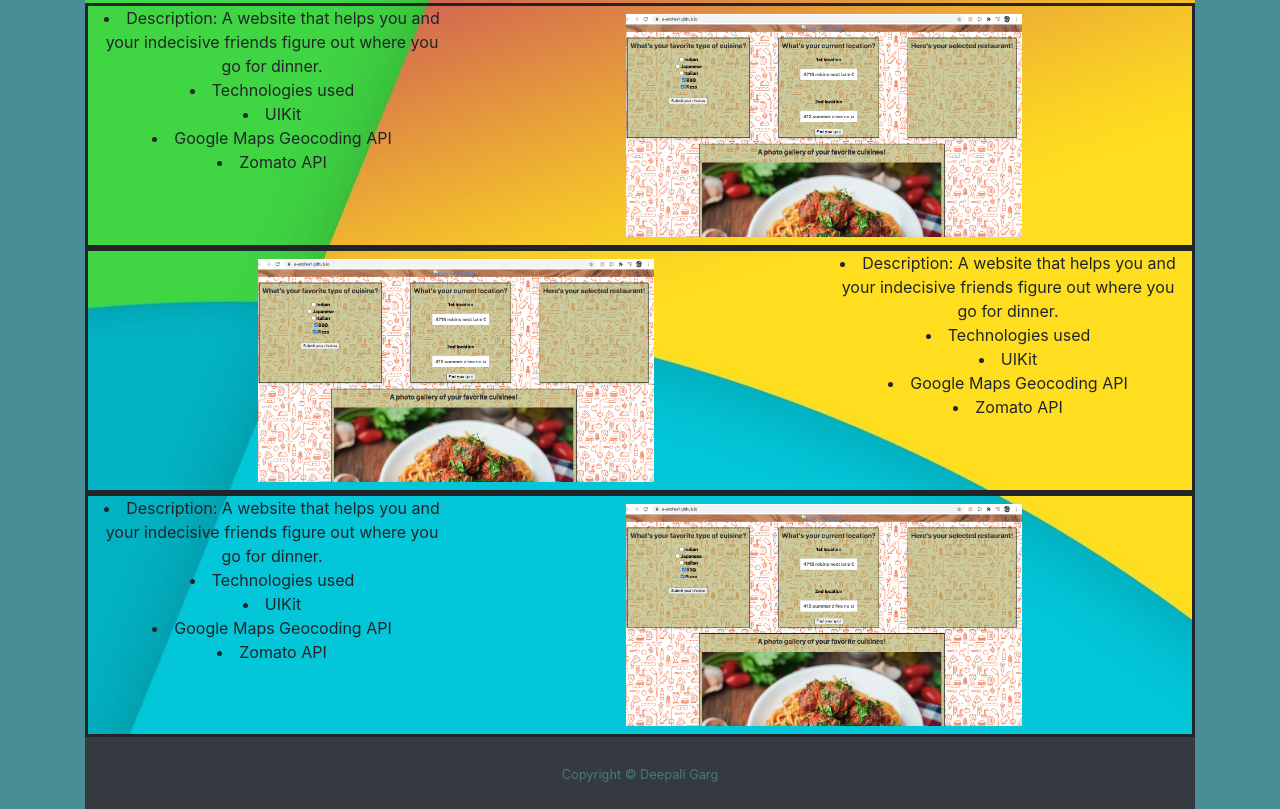
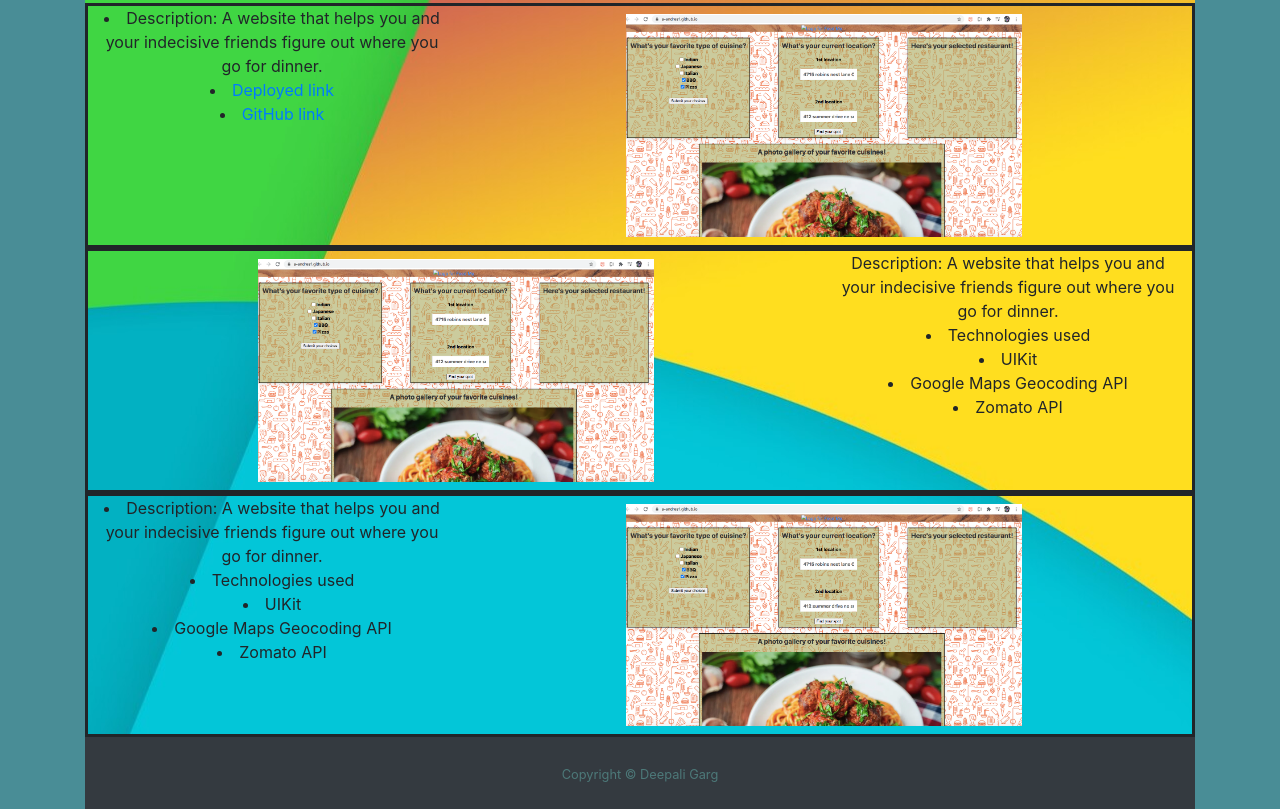
Before and after one commit to Deepali-Gtech/Professional-Materials, a plain HTML site: page git.html in a window 1280 px wide. Shown: the part 105-914 px from the top of the page. Drawn offline with nearby package versions, Linux system fonts and the light colour scheme.

Commit message:
updated the link on git.html file

```diff
--- a/git.html
+++ b/git.html
@@ -27,7 +27,7 @@
     <header class="container">
         <nav class="navbar navbar-expand-sm navbar-dark bg-dark">
             <div class="container-fluid">
-                <span class="navbar-brand mb-0 h1">Deepali Garg</span>
+                <a class="navbar-brand mb-0 h1" href="./index.html">Deepali Garg</a>
                 <button class="navbar-toggler" type="button" data-toggle="collapse" data-target="#collapsibleNavbar">
                     <span class="navbar-toggler-icon"></span>
                 </button>
@@ -59,11 +59,15 @@
                         <li>Description:
                             A website that helps you and your indecisive friends figure out where you go for dinner.
                         </li>
-                        <li>Technologies used
-                        <li>UIKit</li>
-                        <li>Google Maps Geocoding API</li>
-                        <li>Zomato API</li>
+                        <li>
+                            <a class="websiteLink" href="https://a-andres1.github.io/feed-me-tm/">Deployed link</a>
                         </li>
+                        <li>
+                            <a class="websiteLink" href="https://github.com/a-andres1/feed-me-tm">GitHub link</a>
+                        </li>
+
+
+
                     </div>
                     <div class="col-8">
                         <img src="./assets/images/feed-me.png" alt="Feed me website" class="img-fluid col-sm-7 p-2">
@@ -76,9 +80,9 @@
                         <img src="./assets/images/feed-me.png" alt="Feed me website" class="img-fluid col-sm-7 p-2">
                     </div>
                     <div class="col-4">
-                        <li>Description:
+                        Description:
                             A website that helps you and your indecisive friends figure out where you go for dinner.
-                        </li>
+
                         <li>Technologies used
                         <li>UIKit</li>
                         <li>Google Maps Geocoding API</li>
```
Also changed, not shown: index.html (+3 -2 lines).
